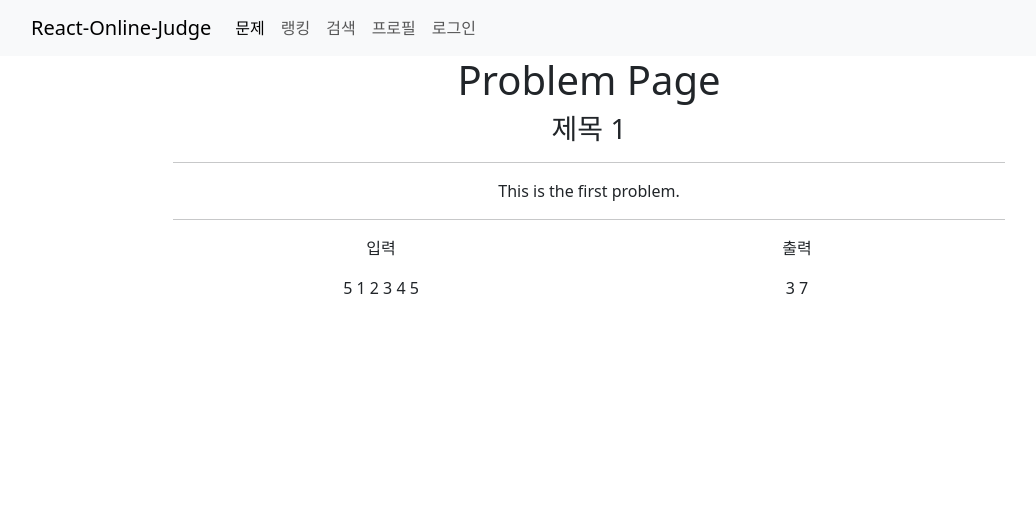
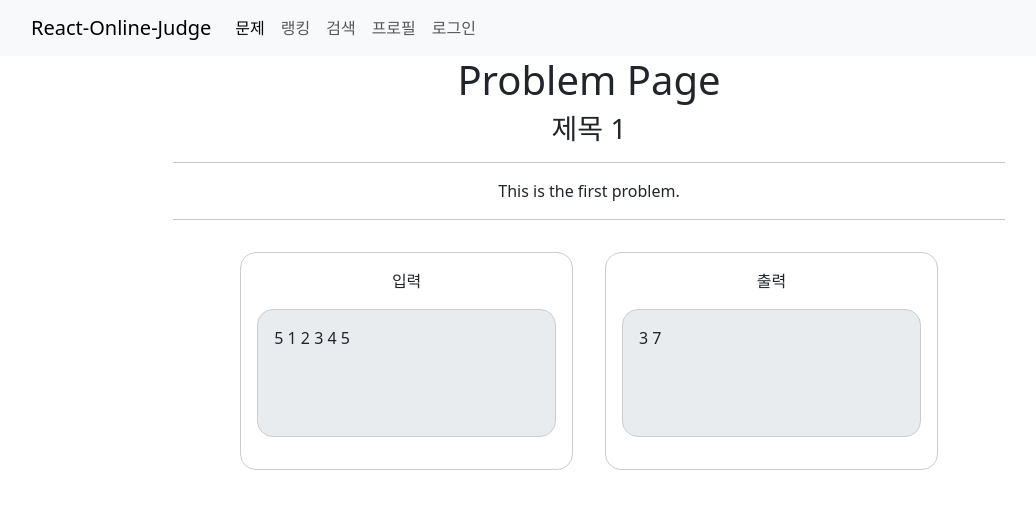
Before and after one commit to ccmuk58/2023_2_Script, a React (Create React App) app in the folder react-online-judge/: page /problem/1 in a window 1280 px wide. Shown: the top 508 px of the page, without its empty margins (51-1087 px from the left). Built offline with nearby package versions, Linux system fonts and the light colour scheme.

Commit message:
Update: Problem

```diff
--- a/react-online-judge/src/App.css
+++ b/react-online-judge/src/App.css
@@ -17,5 +17,17 @@
 
 .example {
 	display: inline-block;
-	width: 50%;
+	width: 40%;
+	padding: 1em;
+	margin: 1em;
+	border: 1px solid #ccc;
+	border-radius: 1em;
 }
+.example .IO{
+	text-align: left;
+	height: 128px;
+	border: 1px solid #ccc;
+	border-radius: 1em;
+	padding: 1em;
+	background-color: #e9ecef;
+}
--- a/react-online-judge/src/components/ProblemItem.js
+++ b/react-online-judge/src/components/ProblemItem.js
@@ -1,4 +1,5 @@
-import { Form, useParams } from "react-router-dom";
+import { useParams } from "react-router-dom";
+import Form from 'react-bootstrap/Form';
 import problemData from "../data/problemData";
 const ProblemItem = () => {
 	const { problemId } = useParams();  // react-router-dom 에 정의된 후크
@@ -15,11 +16,14 @@ const ProblemItem = () => {
 			<p>{description}</p>
 			<hr />
 
-
-			<p className="example">입력</p>
-			<p className="example">출력</p>
-			<p className="example">{input}</p>
-			<p className="example">{output}</p>
+			<div className="example">
+			<p>입력</p>
+			<p className="IO">{input}</p>
+			</div>
+			<div className="example">
+			<p>출력</p>
+			<p className="IO">{output}</p>
+			</div>
 		</div>
 	);
 }
--- a/react-online-judge/src/components/ProblemList.js
+++ b/react-online-judge/src/components/ProblemList.js
@@ -16,7 +16,7 @@ const ProblemList = () => {
 				<tbody>
 					{
 						Object.entries(problemData).map(([problemId, { title, description, difficulty, solved }]) => (
-							<tr key={problemId}>
+							<tr key={problemId} to={`/problem/${problemId}`}>
 								<td>
 									<Link className="nav-link" to={`/problem/${problemId}`}>
 										{problemId}
--- a/react-online-judge/src/data/problemData.js
+++ b/react-online-judge/src/data/problemData.js
@@ -3,7 +3,7 @@ const problemData = {
 		title: '제목 1',
 		description: 'This is the first problem.',
 		difficulty: 'Bronze',
-		input: '5\n1 2 3 4 5',
+		input: "5\n1 2 3 4 5",
 		output: '3 7',
 		solved: false,
 	},
```
